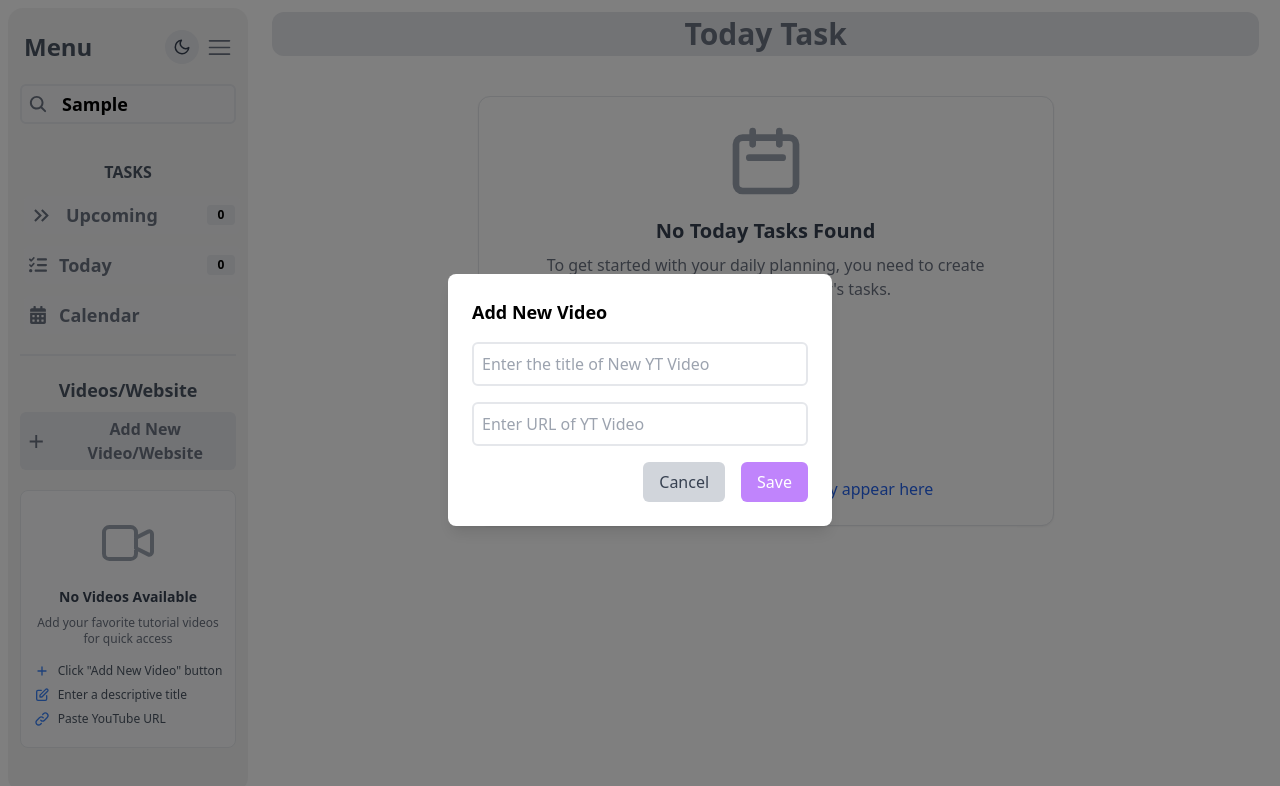
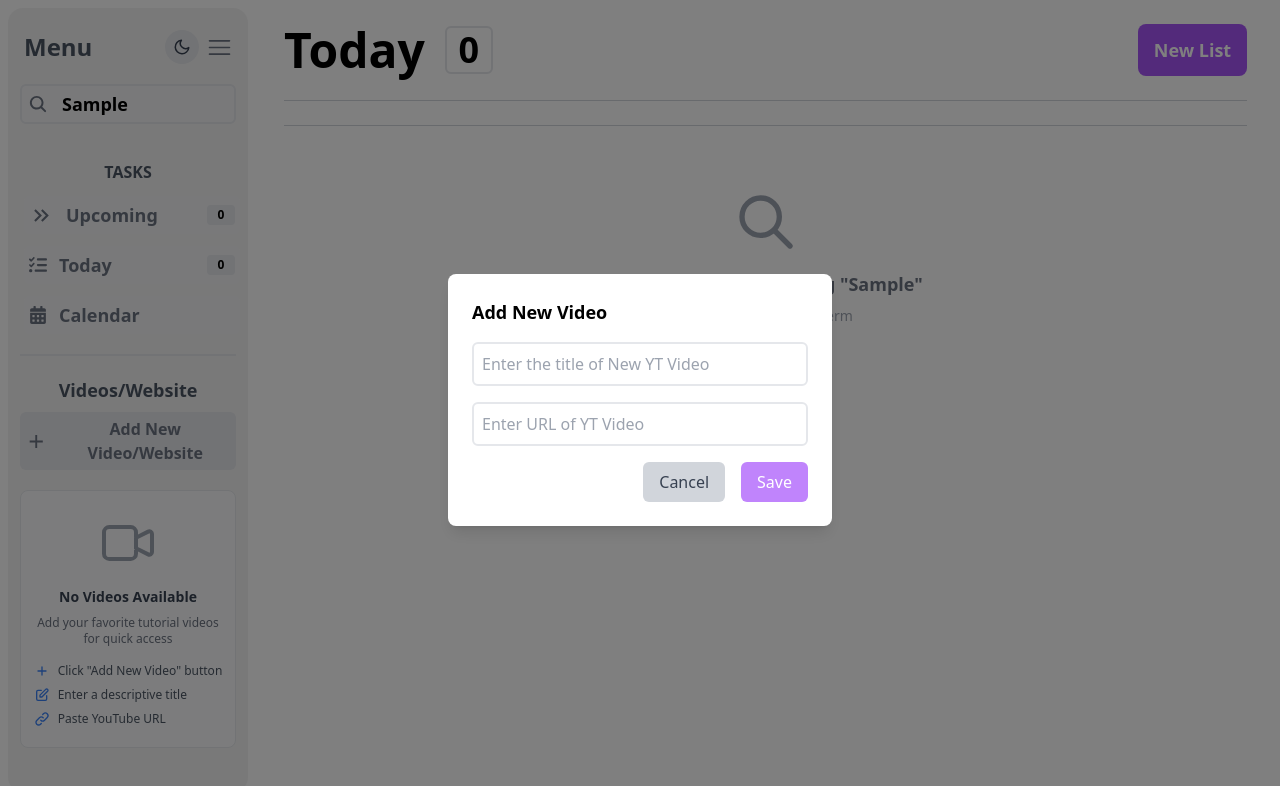
Before and after one commit to abhaysingh-22/ToDo_React_App, a React (Vite) app: page /today in a window 1280 px wide. Both pictures are taken after typing "Sample" into the empty fields and a click on the button "Add New Video/Website". Shown: the top 786 px of the page. Built offline with nearby package versions, Linux system fonts and the light colour scheme.

Commit message:
seprated from upcoming task

```diff
--- a/src/components/Today.jsx
+++ b/src/components/Today.jsx
@@ -1,5 +1,6 @@
 import React, { useState, useRef, useContext } from 'react'
 import { TodoContext } from '../TodoContext';
+import Modal from './Modal';
 
 import Upcoming from './Upcoming';
 import { FiEdit } from "react-icons/fi";
@@ -11,16 +12,25 @@ import { BsThreeDots } from "react-icons/bs";
 
 const Today = () => {
 
-  const { TaskBox, setTaskBox } = useContext(TodoContext)
-  const { checkBox, setcheckBox } = useContext(TodoContext)
+  const { TodayTaskBox, setTodayTaskBox, TodayCheckBox, setTodayCheckBox } = useContext(TodoContext)
+  const { searchQuery } = useContext(TodoContext)
 
-  const todayTask = TaskBox.filter(task => task.TaskBoxTitle.toLowerCase() === "today")
+  const [IsModalOpen, setIsModalOpen] = useState(false)
+
+  // Filter today tasks based on search query
+  const filteredTodayTask = TodayTaskBox.filter(task =>
+    task.TaskBoxTitle.toLowerCase().includes(searchQuery.toLowerCase())
+  )
+
+  const filteredCheckBox = TodayCheckBox.filter(task =>
+    task.TaskName && task.TaskName.toLowerCase().includes(searchQuery.toLowerCase())
+  )
 
 
   const handleNewTaskBox = (TaskBoxTitle) => {
     const newBox = { id: Date.now(), TaskBoxTitle, };
-    setTaskBox((prevTaskBox) => [...prevTaskBox, newBox])
-    console.log("Add new Task box: ", newBox)
+    setTodayTaskBox((prevTaskBox) => [...prevTaskBox, newBox])
+    console.log("Add new Today Task box: ", newBox)
   }
 
 
@@ -31,39 +41,40 @@ const Today = () => {
     }
 
     const newTask = { id: Date.now(), taskBoxId, TaskName, };
-    setcheckBox((prevcheckBox) => [...prevcheckBox, newTask]);
+    setTodayCheckBox((prevcheckBox) => [...prevcheckBox, newTask]);
   };
 
 
   //To delete the taskbox
 
   const handleDeleteTaskBox = (id) => {
-    setTaskBox((prevTaskBox) => prevTaskBox.filter((box) => box.id !== id));
-    console.log("deleted task id: ", id)
+    setTodayTaskBox((prevTaskBox) => prevTaskBox.filter((box) => box.id !== id));
+    setTodayCheckBox((prevcheckBox) => prevcheckBox.filter(task => task && task.taskBoxId !== id))
+    console.log("deleted today task id: ", id)
   }
 
   const handleDeleteCheckBox = (taskId) => {
-    setcheckBox((prevcheckBox) => prevcheckBox.filter(task => task && task.id !== taskId))
+    setTodayCheckBox((prevcheckBox) => prevcheckBox.filter(task => task && task.id !== taskId))
   }
 
   // Handle the edit button
 
 
   const handleSaveEditTaskBox = (id, newTitle) => {
-    setTaskBox((prevTaskBox) => prevTaskBox.map((box) => box.id === id ? { ...box, TaskBoxTitle: newTitle } : box))
-    console.log("Edited task box with id: ", id, "New title: ", newTitle)
+    setTodayTaskBox((prevTaskBox) => prevTaskBox.map((box) => box.id === id ? { ...box, TaskBoxTitle: newTitle } : box))
+    console.log("Edited today task box with id: ", id, "New title: ", newTitle)
   }
 
 
   const handleEditCheckBox = (taskId, newTaskName) => {
-    setcheckBox((prevcheckBox) => prevcheckBox.map((task) => task && task.id === taskId ? { ...task, TaskName: newTaskName } : task))
+    setTodayCheckBox((prevcheckBox) => prevcheckBox.map((task) => task && task.id === taskId ? { ...task, TaskName: newTaskName } : task))
   }
 
   const handleCheckedTask = (taskId) => {
-    setcheckBox((prevcheckbox) => {
+    setTodayCheckBox((prevcheckbox) => {
       const updatedTask = prevcheckbox.map((task) => task.id === taskId ? { ...task, checked: !task.checked } : task)
-      console.log("Updated checkBox state:", updatedTask);
-      localStorage.setItem('checkBoxData', JSON.stringify(updatedTask))
+      console.log("Updated Today checkBox state:", updatedTask);
+      localStorage.setItem('TodayCheckBoxData', JSON.stringify(updatedTask))
       return updatedTask;
     });
   }
@@ -80,7 +91,7 @@ const Today = () => {
     const [IsAddingTask, setIsAddingTask] = useState(false);
     const [newTaskName, setnewTaskName] = useState("");
 
-    const taskForThisBox = checkBox.filter(
+    const taskForThisBox = TodayCheckBox.filter(
       (task) => task && task.taskBoxId === id
     );
 
@@ -178,17 +189,42 @@ const Today = () => {
 
   return (
     <>
-      <div className="text-3xl font-bold flex justify-center mt-3 text-gray-500 bg-gray-200 p-1 ml-3 mr-3  rounded-xl m-auto dark:bg-gray-700 dark:text-white " >Today Task</div>
+      <div className="h-full min-h-[90vh] w-full px-2 sm:px-4 md:px-6 overflow-y-auto">
+        <div className="flex flex-col sm:flex-row justify-between items-start sm:items-center gap-4 my-4 sm:my-6">
+          <div className="flex items-center gap-3 sm:gap-5">
+            <h1 className="text-3xl sm:text-4xl md:text-5xl font-bold dark:text-white">Today</h1>
+            <span className="h-8 w-8 sm:h-10 sm:w-10 md:h-12 md:w-12 flex items-center justify-center text-xl sm:text-2xl md:text-4xl font-semibold border-2 rounded-md dark:border-gray-600 dark:text-white">{TodayCheckBox.length}</span>
+          </div>
+          <button
+            className="w-full sm:w-auto px-4 py-2 sm:py-3 bg-purple-500 dark:bg-gradient-to-r from-blue-700 to-purple-700 rounded-lg text-base sm:text-lg font-semibold text-white dark:text-white cursor-pointer hover:bg-purple-600 dark:hover:bg-blue-600 transition-all duration-300 focus:outline-none focus:ring-2 focus:ring-purple-500 focus:ring-opacity-50"
+            onClick={() => setIsModalOpen(true)}
+          >
+            New List
+          </button>
+        </div>
+        <hr className="border-1 border-gray-300 dark:border-gray-600 mb-4 sm:mb-6"></hr>
 
-      {todayTask.length === 0 && (
+        <hr className="border-1 border-gray-300 dark:border-gray-600 mb-4 sm:mb-6"></hr>
+
+        {searchQuery && filteredTodayTask.length === 0 && (
+          <div className="flex flex-col items-center justify-center py-10">
+            <svg className="w-16 h-16 text-gray-400 dark:text-gray-600 mb-4" fill="none" stroke="currentColor" viewBox="0 0 24 24" xmlns="http://www.w3.org/2000/svg">
+              <path strokeLinecap="round" strokeLinejoin="round" strokeWidth="2" d="M21 21l-6-6m2-5a7 7 0 11-14 0 7 7 0 0114 0z"></path>
+            </svg>
+            <p className="text-gray-500 dark:text-gray-400 text-lg font-semibold">No tasks found matching "{searchQuery}"</p>
+            <p className="text-gray-400 dark:text-gray-500 text-sm mt-2">Try a different search term</p>
+          </div>
+        )}
+
+        {!searchQuery && TodayTaskBox.length === 0 && (
         <div className="flex flex-col items-center justify-center mx-auto my-10 max-w-xl p-6 bg-white dark:bg-gray-800 rounded-xl shadow-sm border border-gray-200 dark:border-gray-700">
           <div className="flex flex-col items-center mb-6">
             <svg className="w-20 h-20 text-gray-400 dark:text-gray-500 mb-4" fill="none" stroke="currentColor" viewBox="0 0 24 24" xmlns="http://www.w3.org/2000/svg">
               <path strokeLinecap="round" strokeLinejoin="round" strokeWidth="2" d="M8 7V3m8 4V3m-9 8h10M5 21h14a2 2 0 002-2V7a2 2 0 00-2-2H5a2 2 0 00-2 2v12a2 2 0 002 2z"></path>
             </svg>
-            <h2 className="text-xl font-bold mb-2 text-gray-700 dark:text-white">No Today Tasks Found</h2>
+            <h2 className="text-xl font-bold mb-2 text-gray-700 dark:text-white">No Today Tasks Yet</h2>
             <p className="text-gray-500 dark:text-gray-400 text-center max-w-md">
-              To get started with your daily planning, you need to create a list specifically for today's tasks.
+              This section is for your daily tasks. Tasks created here are separate from your Upcoming tasks.
             </p>
           </div>
 
@@ -199,25 +235,16 @@ const Today = () => {
                   <path strokeLinecap="round" strokeLinejoin="round" strokeWidth="2" d="M12 6v6m0 0v6m0-6h6m-6 0H6"></path>
                 </svg>
               </div>
-              <span>Go to the <span className="font-semibold">Upcoming</span> section</span>
+              <span>Create task lists directly on this page using the <span className="font-semibold">+ Add</span> button</span>
             </div>
 
             <div className="flex items-center space-x-3 text-gray-600 dark:text-gray-300">
               <div className="flex justify-center items-center w-8 h-8 rounded-full bg-blue-100 dark:bg-blue-900 text-blue-500 flex-shrink-0">
                 <svg className="w-5 h-5" fill="none" stroke="currentColor" viewBox="0 0 24 24" xmlns="http://www.w3.org/2000/svg">
-                  <path strokeLinecap="round" strokeLinejoin="round" strokeWidth="2" d="M12 4v16m8-8H4"></path>
+                  <path strokeLinecap="round" strokeLinejoin="round" strokeWidth="2" d="M9 12l2 2 4-4m6 2a9 9 0 11-18 0 9 9 0 0118 0z"></path>
                 </svg>
               </div>
-              <span>Click on <span className="font-semibold">New List</span> button</span>
-            </div>
-
-            <div className="flex items-center space-x-3 text-gray-600 dark:text-gray-300">
-              <div className="flex justify-center items-center w-8 h-8 rounded-full bg-blue-100 dark:bg-blue-900 text-blue-500 flex-shrink-0">
-                <svg className="w-5 h-5" fill="none" stroke="currentColor" viewBox="0 0 24 24" xmlns="http://www.w3.org/2000/svg">
-                  <path strokeLinecap="round" strokeLinejoin="round" strokeWidth="2" d="M11 5H6a2 2 0 00-2 2v11a2 2 0 002 2h11a2 2 0 002-2v-5m-1.414-9.414a2 2 0 112.828 2.828L11.828 15H9v-2.828l8.586-8.586z"></path>
-                </svg>
-              </div>
-              <span>Name your list exactly <span className="px-2 py-1 bg-gray-100 dark:bg-gray-700 font-bold rounded">Today</span></span>
+              <span>Add individual tasks to each list</span>
             </div>
           </div>
 
@@ -225,12 +252,13 @@ const Today = () => {
             <svg className="w-5 h-5 mr-2" fill="none" stroke="currentColor" viewBox="0 0 24 24" xmlns="http://www.w3.org/2000/svg">
               <path strokeLinecap="round" strokeLinejoin="round" strokeWidth="2" d="M13 16h-1v-4h-1m1-4h.01M21 12a9 9 0 11-18 0 9 9 0 0118 0z"></path>
             </svg>
-            <span>Your tasks will automatically appear here</span>
+            <span>Today tasks are separate from Upcoming tasks</span>
           </div>
         </div>
         )}
 
-      {todayTask.map(box => (
+        <div className="grid grid-cols-1 sm:grid-cols-1 md:grid-cols-2 gap-4 sm:gap-6 h-auto pb-8">
+          {(searchQuery ? filteredTodayTask : TodayTaskBox).map(box => (
             <NewList
               key={box.id}
               id={box.id}
@@ -239,7 +267,14 @@ const Today = () => {
               onSaveEdit={handleSaveEditTaskBox}
               onAddTask={handleNewCheckBox} />
           ))}
+        </div>
 
+        <Modal
+          isOpen={IsModalOpen}
+          onClose={() => setIsModalOpen(false)}
+          onSave={handleNewTaskBox}
+        />
+      </div>
     </>
   )
 }
```
Lines whose indentation alone changed are shown as unchanged.
